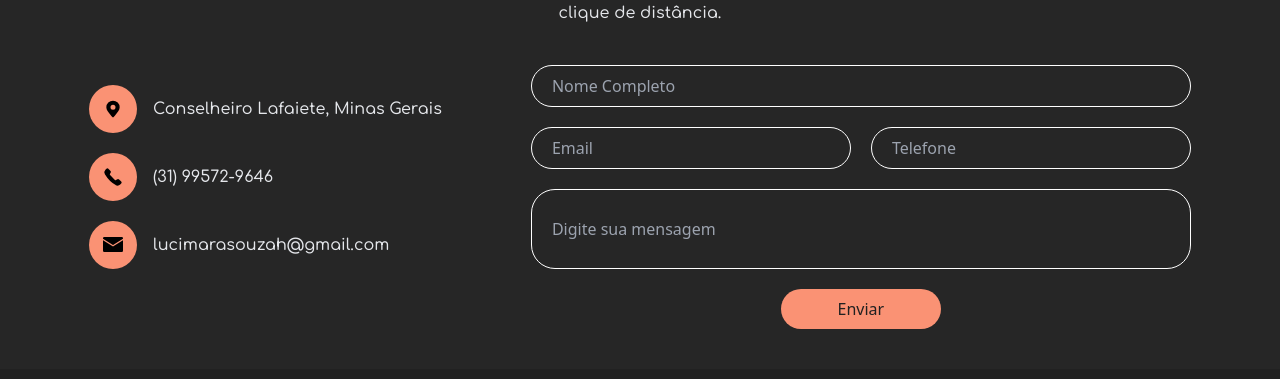
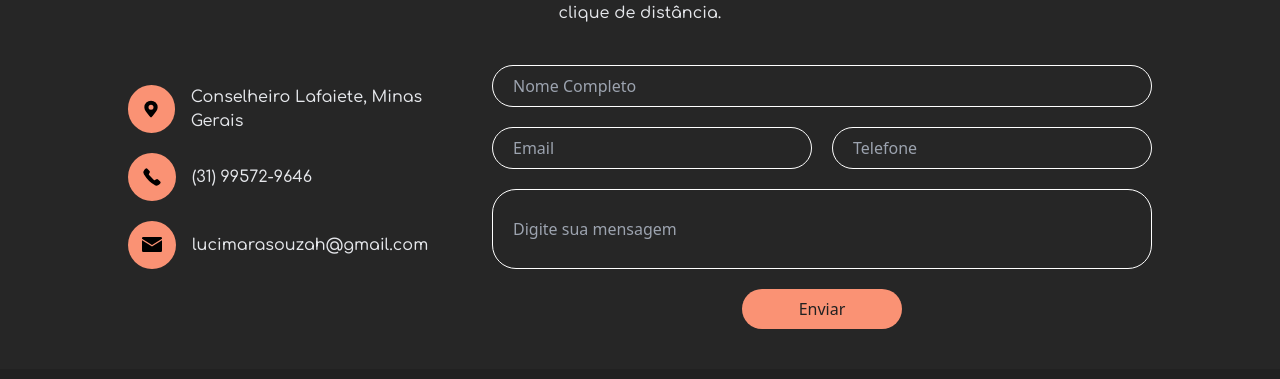
Before and after one commit to LucimaraSouzah/PortfolioProject, a React (Vite) app: page / in a window 1280 px wide. Shown: the part 2446-2825 px from the top of the page. Built offline with nearby package versions, Linux system fonts and the light colour scheme; a web font is replaced by a local one.

Commit message:
Adiciona maior responsidade ao contato

```diff
--- a/src/assets/components/Contact.tsx
+++ b/src/assets/components/Contact.tsx
@@ -6,7 +6,7 @@
         Estou disponível para trabalhar em seus projetos e dar vida às suas
         ideias. Estou a um clique de distância.
       </p>
-      <div className="flex flex-col justify-center items-center w-full lg:flex-row lg:justify-evenly mb-10">
+      <div className="flex flex-col justify-center items-center w-4/5 lg:flex-row lg:justify-evenly mb-10 gap-5">
         <div className="flex gap-5 flex-col mb-10">
           <div className="flex items-center gap-4">
             <div className="w-12 h-12 rounded-full bg-[#fa9274] flex items-center justify-center">
```
